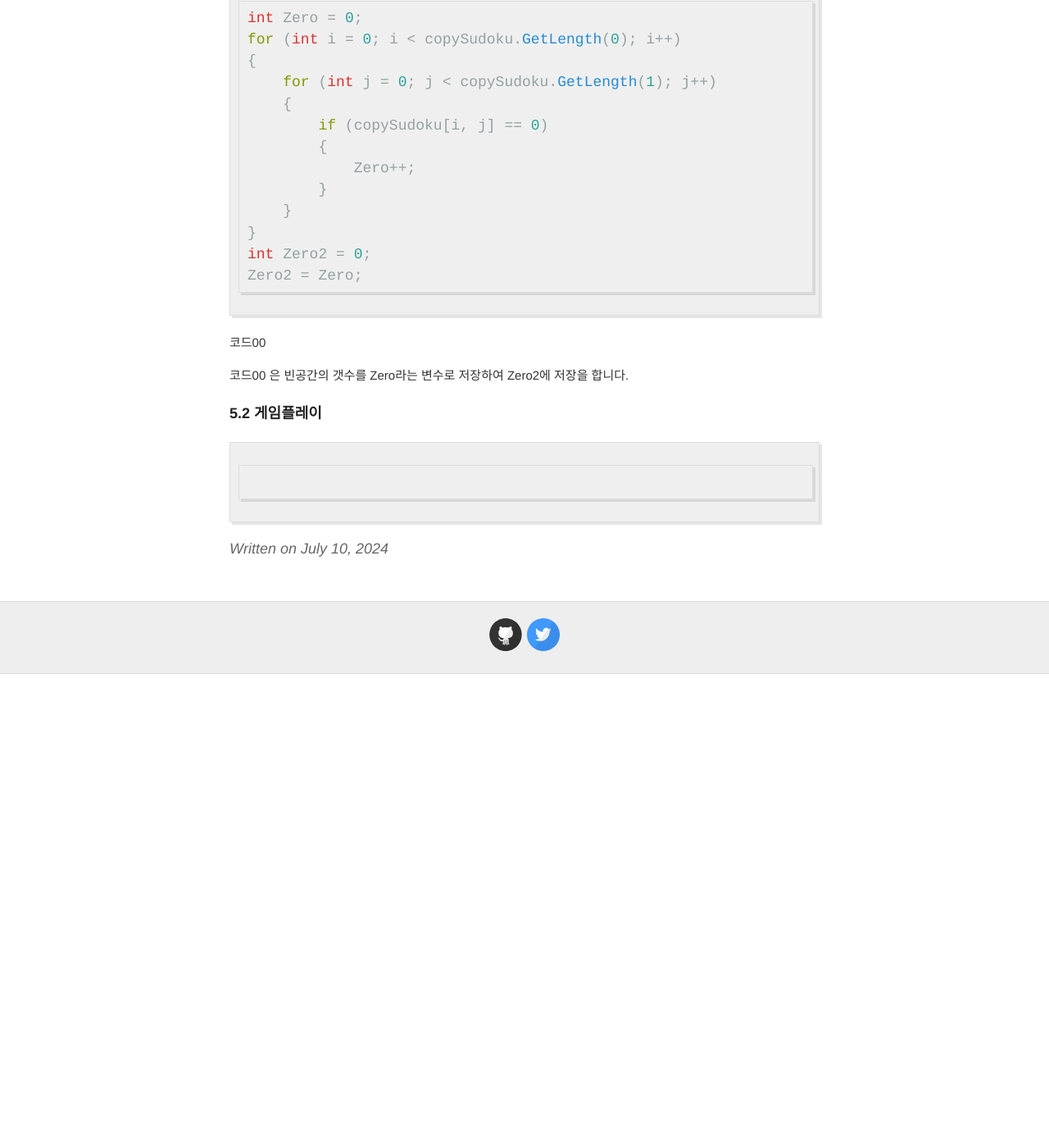
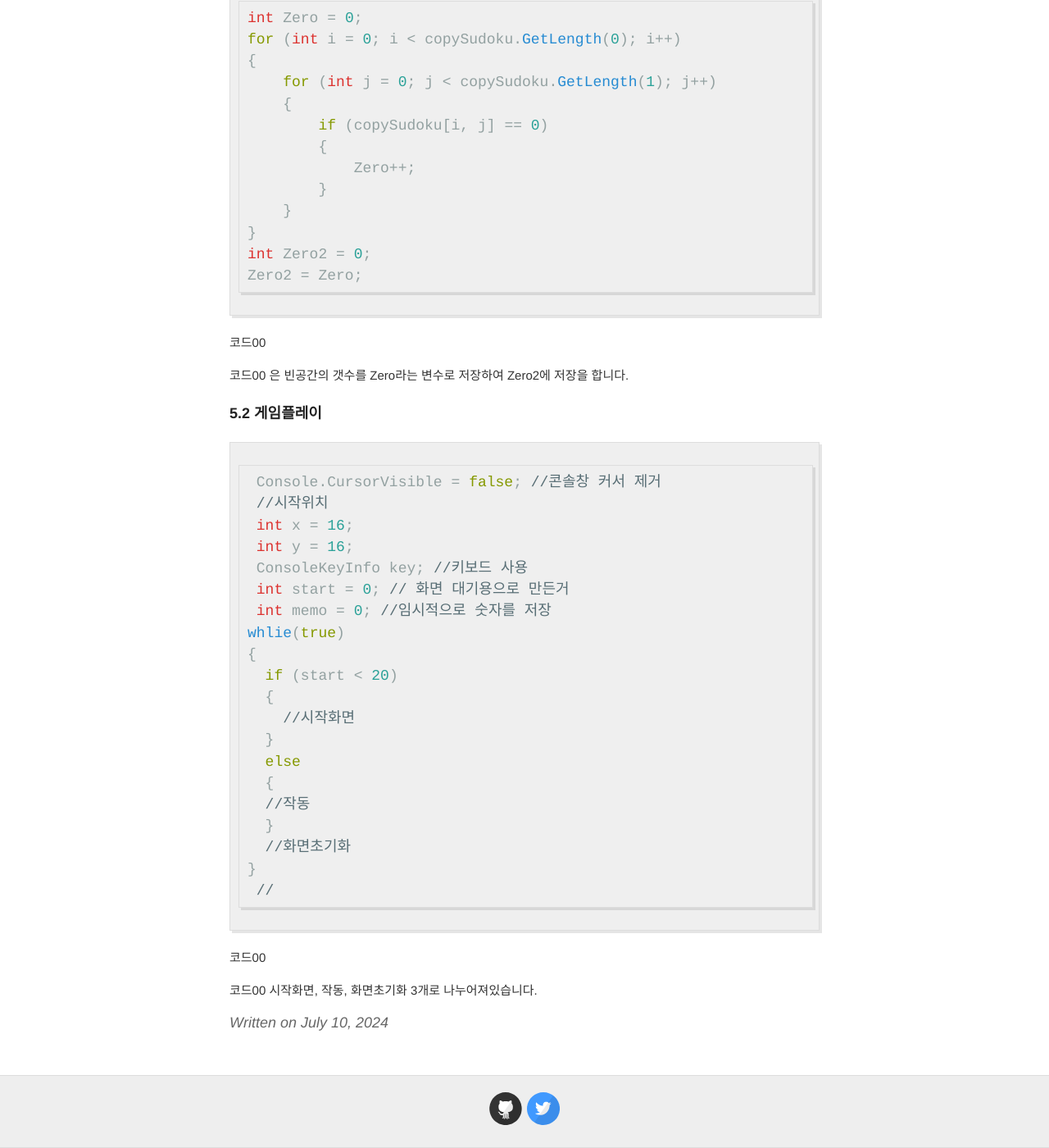
Before and after one commit to enmael/enmael.github.io, a Jekyll site: the page built from _posts/2024-7-10-sudoku .md, in a window 1280 px wide and 1400 px high, scrolled down 4402 px. Shown: the whole window at 82% size. Built offline with Jekyll 4.4.1, drawn with Linux system fonts in a browser that asks for light colours; comment, search, counter and statistics services are not loaded; before the commit the page ends 5224 px from its top, so only the background shows below that.

Commit message:
Update 2024-7-10-sudoku .md

````diff
--- a/_posts/2024-7-10-sudoku .md
+++ b/_posts/2024-7-10-sudoku .md
@@ -210,5 +210,31 @@ Zero2 = Zero;
 <h5>5.2 게임플레이</h5>
 
 ```csharp
+ Console.CursorVisible = false; //콘솔창 커서 제거
+ //시작위치
+ int x = 16;
+ int y = 16;
+ ConsoleKeyInfo key; //키보드 사용
+ int start = 0; // 화면 대기용으로 만든거
+ int memo = 0; //임시적으로 숫자를 저장
+whlie(true)
+{
+  if (start < 20)
+  {
+    //시작화면
+  }
+  else
+  {
+  //작동
+  }
+  //화면초기화
+}
+ //
+```
+<span style="font-size: 15px;">
+   코드00
+</span>
 
-```
+<span style="font-size: 15px;">
+   코드00 시작화면, 작동, 화면초기화 3개로 나누어져있습니다.
+</span>
````
